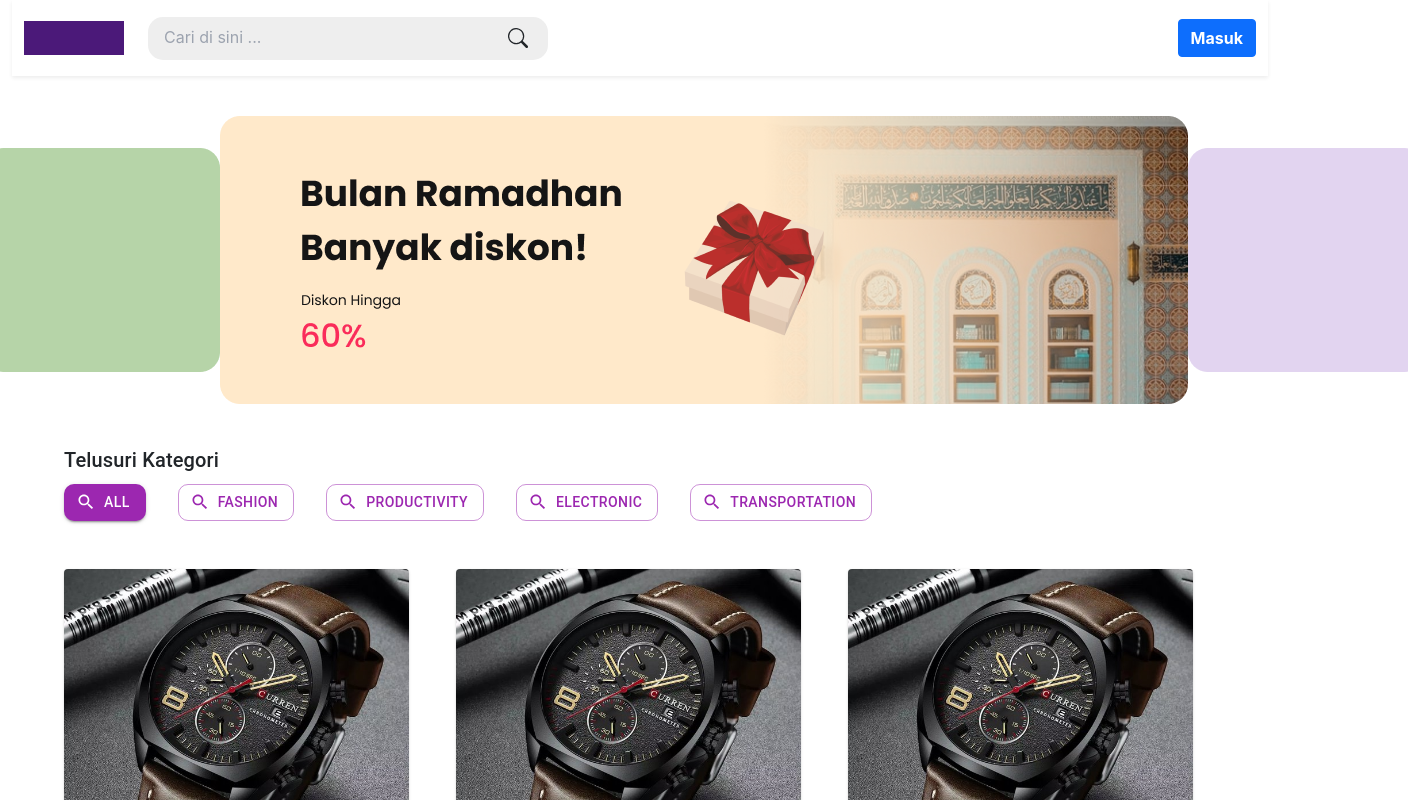
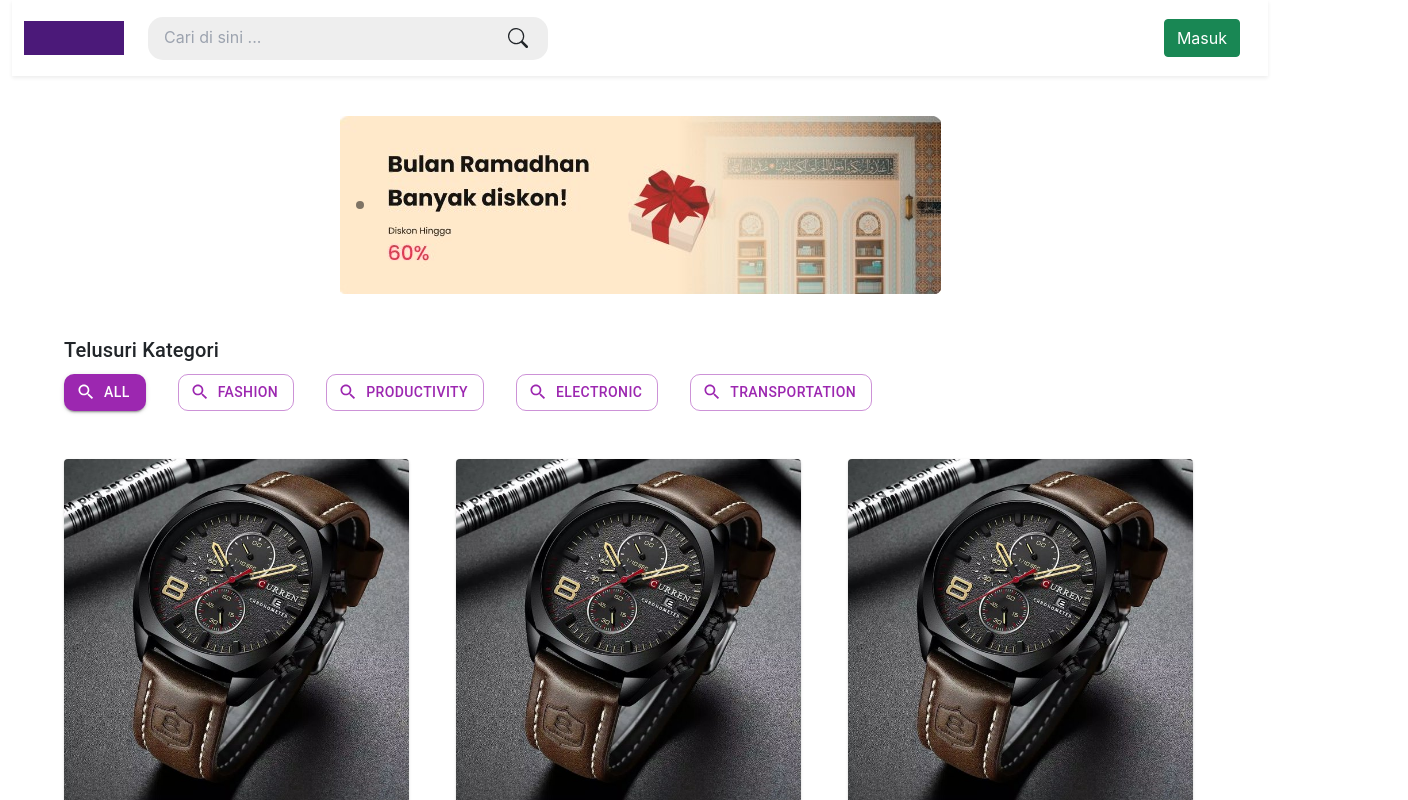
Before and after one commit to HaikalHdytullah/FE-Team-1-Final-Project, a React (Create React App) app: page / in a window 1280 px wide. Shown: the top 800 px of the page, 1408 px wide, since content can reach past the window. Built offline with nearby package versions, Linux system fonts and the light colour scheme.

Commit message:
update carousel

```diff
--- a/src/components/Diskon.jsx
+++ b/src/components/Diskon.jsx
@@ -12,12 +12,19 @@ const Banner = () => {
     >
       <Box
         component={"img"}
+        display={"flex"}
         src="../../rectangle-left.png"
         sx={{ height: "100%" }}
       />
-      <Box component={"img"} src="../../banner.png" sx={{ height: "100%" }} />
       <Box
         component={"img"}
+        display={"flex"}
+        src="../../banner.png"
+        sx={{ height: "100%" }}
+      />
+      <Box
+        component={"img"}
+        display={"flex"}
         src="../../rectangle-right.png"
         sx={{ height: "100%" }}
       />
--- a/src/components/Header.jsx
+++ b/src/components/Header.jsx
@@ -1,11 +1,4 @@
-import {
-  Button,
-  Navbar,
-  Container,
-  Form,
-  Offcanvas,
-  Nav,
-} from "react-bootstrap";
+import { Button, Navbar, Container, Form, Nav } from "react-bootstrap";
 import "../css/Preview.css";
 
 import Logo from "../img/logo-image.png";
@@ -23,7 +16,7 @@ const Header = () => {
         style={{ backgroundColor: "white" }}
       >
         <Container>
-          <Navbar.Brand>
+          <Navbar.Brand href="/">
             <img src={Logo} className="img-fluid my-2" alt="logo.png" />
           </Navbar.Brand>
           <Form className="ms-2 searchbar">
@@ -36,28 +29,13 @@ const Header = () => {
             <Search size={20} />
           </Form>
           <Navbar.Toggle aria-controls={`offcanvasNavbar-expand-lg`} />
-          <Navbar.Offcanvas
-            id={`offcanvasNavbar-expand-lg`}
-            aria-labelledby={`offcanvasNavbarLabel-expand-lg`}
-            placement="start"
-          >
-            <Offcanvas.Header closeButton>
-              <Offcanvas.Title id={`offcanvasNavbarLabel-expand-lg`}>
-                Menu
-              </Offcanvas.Title>
-            </Offcanvas.Header>
-            <Offcanvas.Body className="justify-content-end">
-              <Nav>
-                <Button
-                  className="fw-bold text-white"
-                  id="btn-login"
-                  href="/login"
-                >
-                  Masuk
-                </Button>
-              </Nav>
-            </Offcanvas.Body>
-          </Navbar.Offcanvas>
+          <Navbar.Collapse id="responsive-navbar-nav">
+            <Nav className="ms-auto">
+              <Button variant="success" className="mx-3" href="/login">
+                Masuk
+              </Button>
+            </Nav>
+          </Navbar.Collapse>
         </Container>
       </Navbar>
     </Container>
--- /dev/null
+++ b/src/components/Slider.jsx
@@ -0,0 +1,71 @@
+import React, { useState, useEffect, useRef } from "react";
+// import { AiOutlineVerticalRight, AiOutlineVerticalLeft } from "react-icons/ai";
+import poster from "../img/Baner.jpg";
+import poster1 from "../img/Baner.jpg";
+
+const featuredProducts = [poster, poster1, poster, poster1];
+
+let count = 0;
+let slideInterval;
+export default function Slider() {
+  const [currentIndex, setCurrentIndex] = useState(0);
+
+  const slideRef = useRef();
+
+  const removeAnimation = () => {
+    slideRef.current.classList.remove("fade-anim");
+  };
+
+  useEffect(() => {
+    slideRef.current.addEventListener("animationend", removeAnimation);
+    slideRef.current.addEventListener("mouseenter", pauseSlider);
+    slideRef.current.addEventListener("mouseleave", startSlider);
+
+    startSlider();
+    return () => {
+      pauseSlider();
+    };
+    // eslint-disable-next-line
+  }, []);
+
+  const startSlider = () => {
+    slideInterval = setInterval(() => {
+      handleOnNextClick();
+    }, 3000);
+  };
+
+  const pauseSlider = () => {
+    clearInterval(slideInterval);
+  };
+
+  const handleOnNextClick = () => {
+    count = (count + 1) % featuredProducts.length;
+    setCurrentIndex(count);
+    slideRef.current.classList.add("fade-anim");
+  };
+  const handleOnPrevClick = () => {
+    const productsLength = featuredProducts.length;
+    count = (currentIndex + productsLength - 1) % productsLength;
+    setCurrentIndex(count);
+    slideRef.current.classList.add("fade-anim");
+  };
+
+  return (
+    <div ref={slideRef} className="relative w-full select-none">
+      <div className="aspect-w-16 aspect-h-9">
+        <img src={featuredProducts[currentIndex]} alt="" />
+      </div>
+
+      <div className="absolute top-1/2 flex w-full -translate-y-1/2 transform items-center justify-between px-3">
+        <button
+          className="cursor-pointer rounded-full bg-black bg-opacity-50 p-1 text-white transition hover:bg-opacity-100"
+          onClick={handleOnPrevClick}
+        ></button>
+        <button
+          className="cursor-pointer rounded-full bg-black bg-opacity-50 p-1 text-white transition hover:bg-opacity-100"
+          onClick={handleOnNextClick}
+        ></button>
+      </div>
+    </div>
+  );
+}
--- a/src/components/kategori.jsx
+++ b/src/components/kategori.jsx
@@ -3,7 +3,7 @@ import Stack from "@mui/material/Stack";
 import Box from "@mui/material/Box";
 import Button from "@mui/material/Button";
 import SearchIcon from "@mui/icons-material/Search";
-import { Container, Typography, Grid } from "@mui/material";
+import { Container, Typography } from "@mui/material";
 
 function Kategori() {
   return (
--- a/src/pages/LandingPage.jsx
+++ b/src/pages/LandingPage.jsx
@@ -2,12 +2,18 @@ import Header from "../components/Header";
 import Diskon from "../components/Diskon";
 import Kartu from "../components/Kartu";
 import Kategori from "../components/kategori";
+import Slider from "../components/Slider";
 
 const Home = () => {
   return (
     <>
       <Header />
-      <Diskon />
+      <div className="flex-warp mt-10 flex w-full items-center justify-center">
+        <section className="h-100 gradient-form">
+          <Slider />
+        </section>
+      </div>
+      {/* <Diskon /> */}
       <Kategori />
       <Kartu />
     </>
```
Also changed, not shown: src/index.js (+1 -6 lines), src/img/Baner1.png (added).
